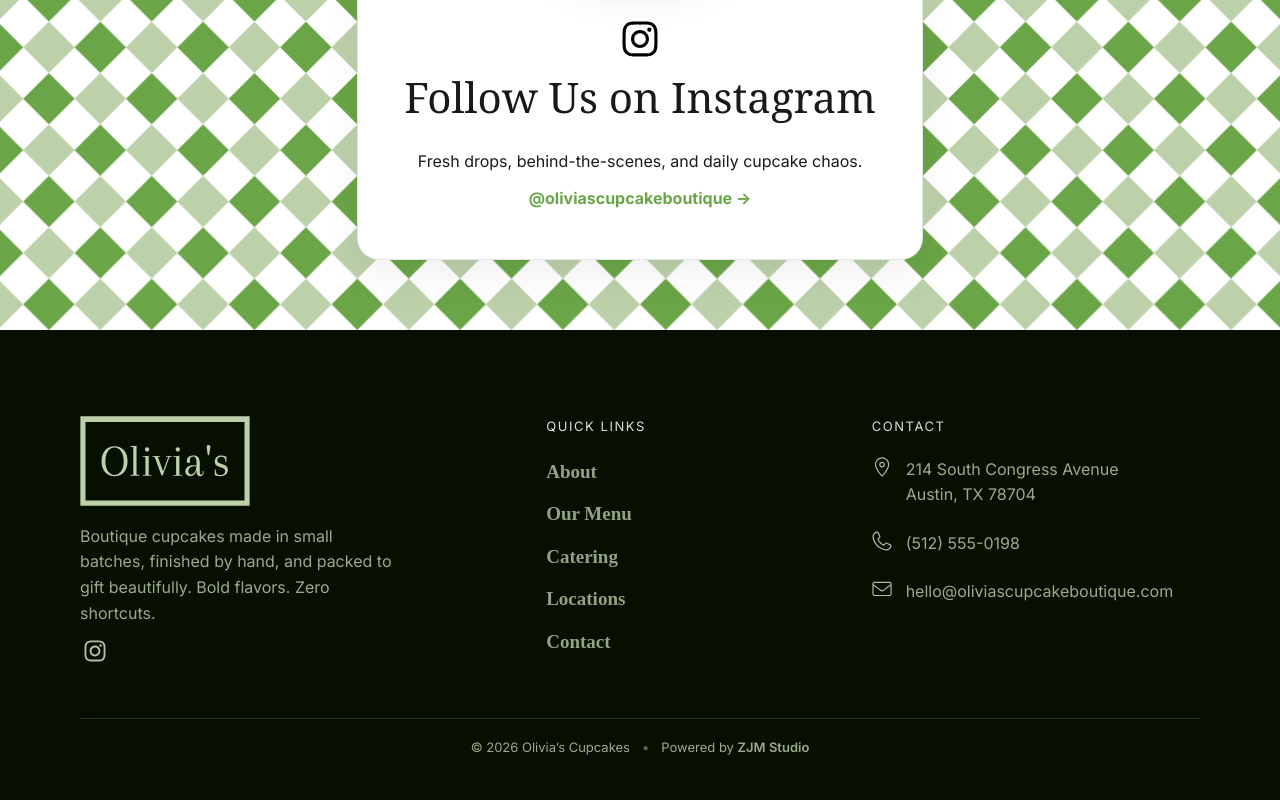
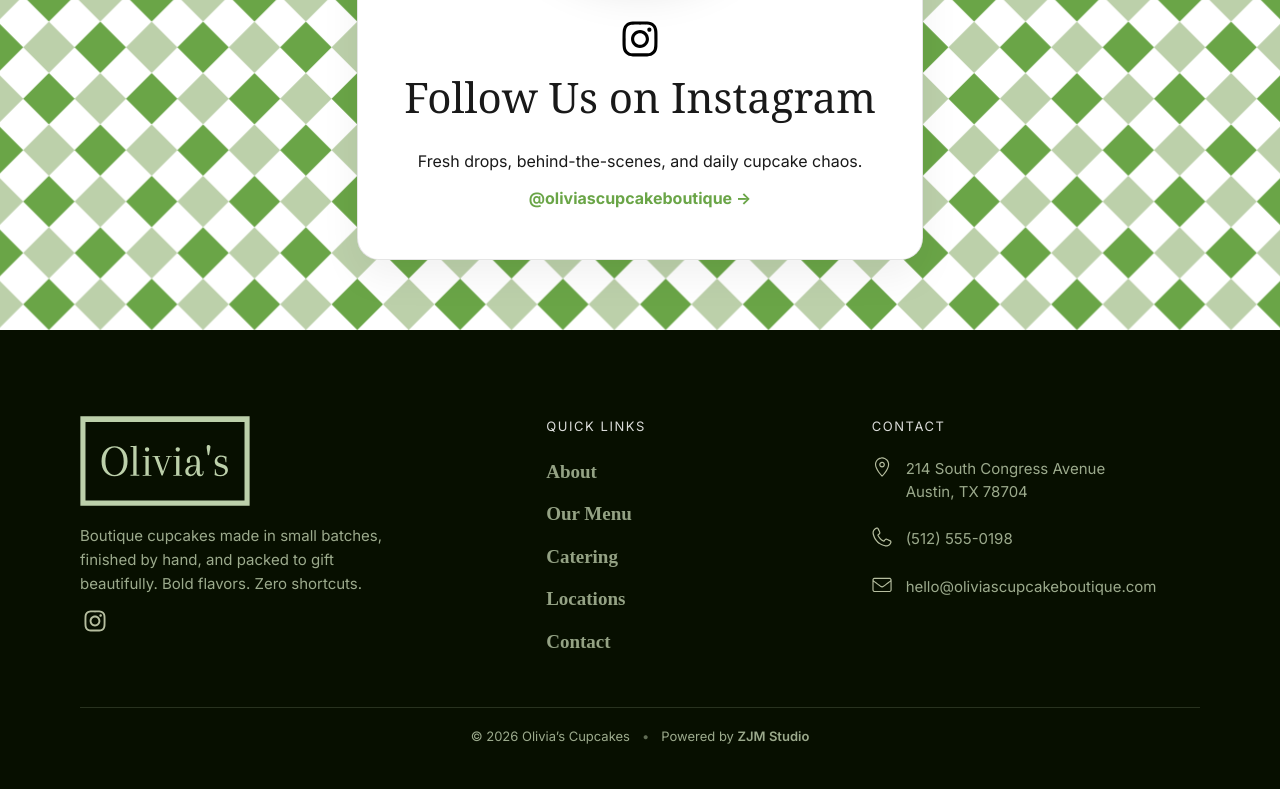
Before and after one commit to zjmstudio/OliviasCupcakes, a React (Vite) app: page / in a window 1280 px wide. Shown: the part 4822-5622 px from the top of the page. Built offline with nearby package versions, Linux system fonts and the light colour scheme; a web font is replaced by a local one.

Commit message:
Improve font updated

```diff
--- a/src/styles/footer.css
+++ b/src/styles/footer.css
@@ -37,6 +37,7 @@
 
 .footerDesc {
   margin: 0;
+  font-size: 15px;
   padding-right: 100px;
   color: var(--footerText);
 }
@@ -91,7 +92,7 @@
 }
 
 .footerRowText {
-  font-size: 16px;
+  font-size: 15px;
   line-height: 1.55;
 }
 
@@ -210,7 +211,7 @@
   }
 
   .footerLink {
-    font-size: 18px;
+    font-size: 19px;
   }
 
   .footerDesc,
```
